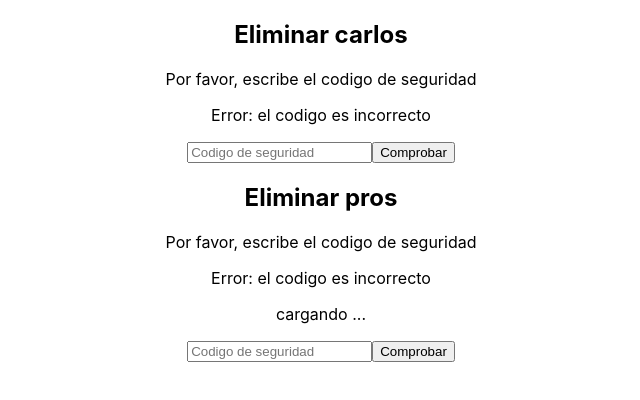
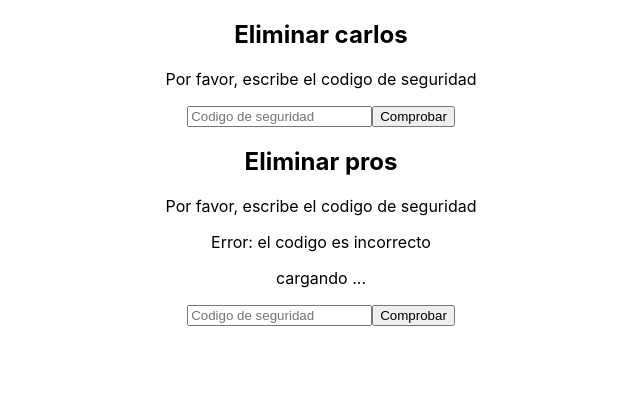
Before and after one commit to charsdel/curso-manejo-estado-1, a React (Create React App) app: page / in a window 1280 px wide. Shown: the top 400 px of the page, without its empty margins (319-959 px from the left). Built offline with nearby package versions, Linux system fonts and the light colour scheme.

Commit message:
estados independientes componente clasico

```diff
--- a/src/UseState.js
+++ b/src/UseState.js
@@ -1,35 +1,54 @@
 import { render } from "@testing-library/react";
 import React from "react";
 
-
+const SECURITY_CODE = 'paradigma'
 
 function UseState({msj}){
 
-    const [error, setError] = React.useState(true);
+
+
+    const [value, setValue] = React.useState('');
+
+
+    const [error, setError] = React.useState(false);
 
     const [loading, setLoading] = React.useState(false);
 
-
+    console.log(value)
 
 
     React.useEffect(() => {
 
-        console.log("empezando el efecto")
+       // console.log("empezando el efecto")
         if(!!loading){
+
+            //
+            //setError(false)
+
             setTimeout(() => {
 
-                console.log("Haciendo la Validacion")
+
+                //comparamos el valor de inpur contra el codigo
+                if(value === SECURITY_CODE){
+
+                    console.log('validacion correcta')
+                    //setError(false)
+                }else{
+                    setError(true)
+                }
+
 
                 setLoading(false);
 
-                console.log("terminando la Validacion")
+
+
 
 
             },3000);
 
 
         }
-        console.log("terminamos el efecto")
+        //console.log("terminamos el efecto")
 
     },[loading])
 
@@ -40,7 +59,7 @@
             <p> Por favor, escribe el codigo de seguridad </p>
 
 
-            {error && (
+            {(error && !loading) && (
 
                 <p>Error: el codigo es incorrecto </p>
             )}
@@ -50,10 +69,28 @@
                 <p>Cargando ... </p>
             )}
 
-            <input placeholder="Codigo de seguridad" />
+            <input
+                placeholder="Codigo de seguridad"
+                value={value}
+
+                //en el evento del botton se trae el valor del input y lo guarda en el estado
+                onChange ={(event)=> {
+                   setValue(event.target.value)
+
+                }
+
+
+                }
+             />
             <button
 
-            onClick={() => setLoading( true) }
+
+            //cuando en in
+            onClick={() => {
+                    //setError(false);
+                    setLoading(true);
+                }
+            }
 
             > Comprobar </button>
 
```
